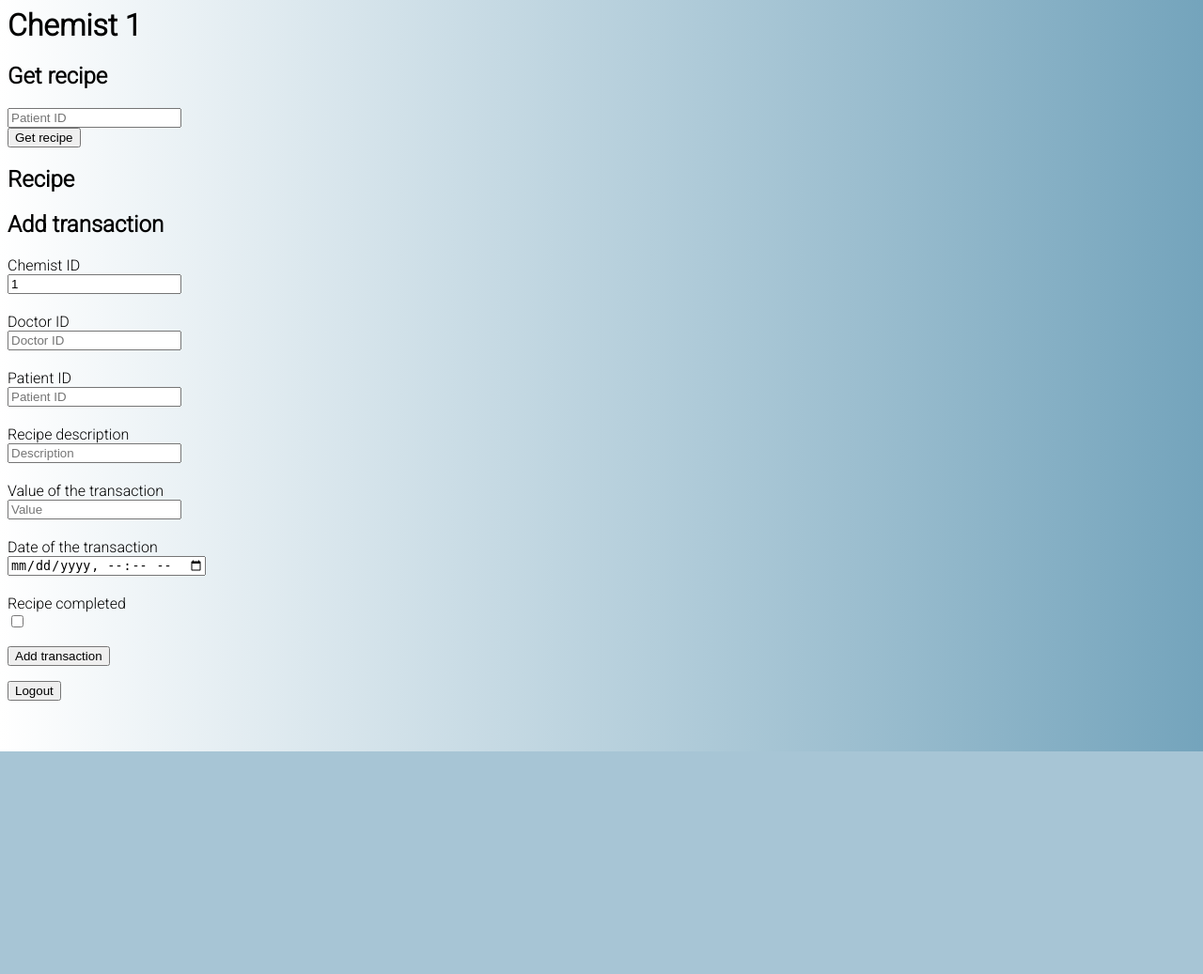
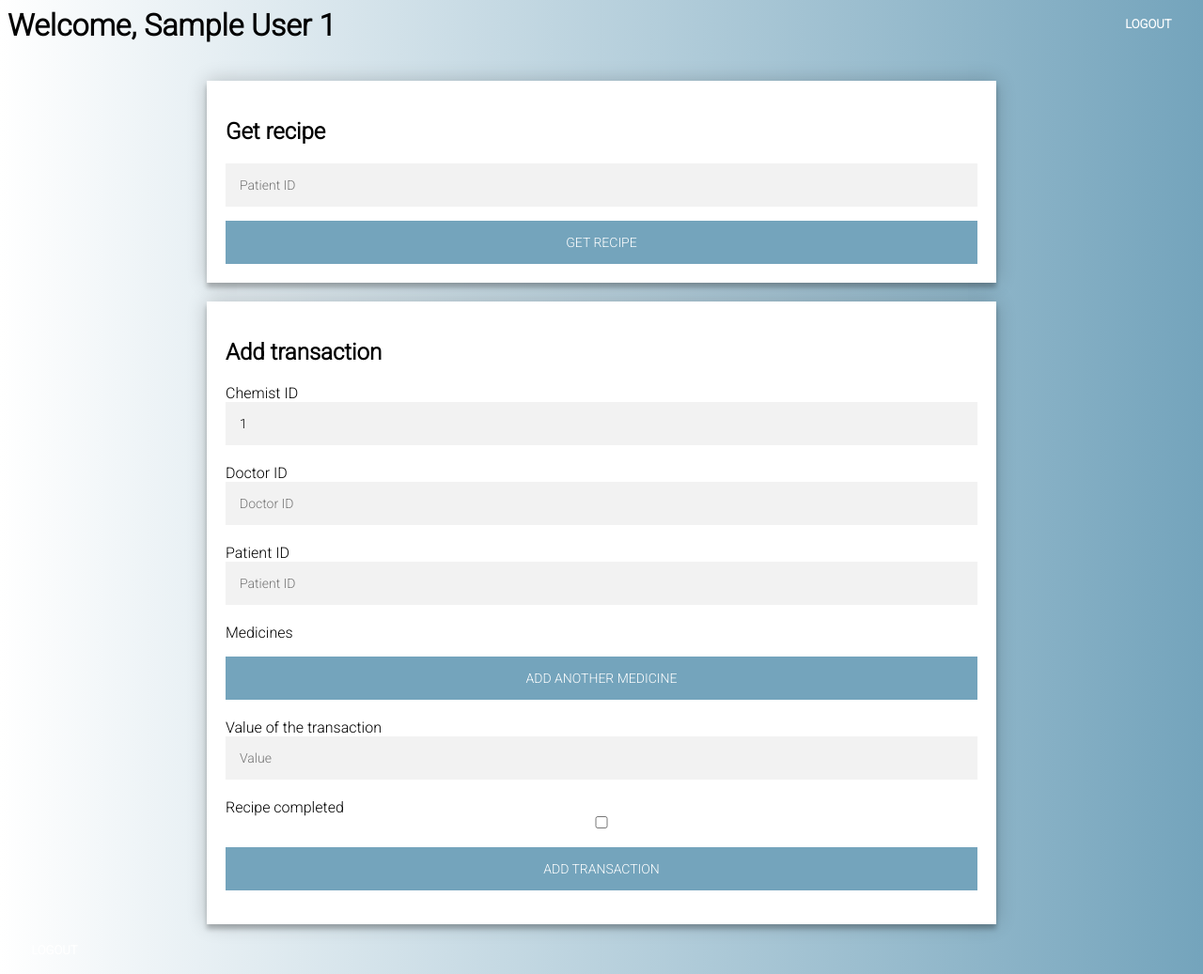
Before and after one commit to klarsongs/recipe-blockchain, a Flask app: template web-app/templates/user_page/chemist.html in a window 1280 px wide. Shown: the whole page at 94% size. Before the commit the page ends 800 px from the top, so only its background shows below. Run offline with Flask 2, Linux system fonts and the light colour scheme; the template is opened without the code that fills it: most values are stand-ins (such as "Sample title", 1, 10 or a date in 2020); some libraries are stand-ins or nearby versions.

Commit message:
Front end for chemist updated.

```diff
--- /dev/null
+++ b/web-app/static/css/chemist_style.css
@@ -0,0 +1,33 @@
+#recipe {
+    display: none;
+}
+
+#empty {
+    height: 0;
+}
+
+.section {
+    margin: 0 auto;
+    width: 800px;
+    background: white;
+    padding: 20px;
+    box-shadow: 0 0 20px 0 rgba(0, 0, 0, 0.2), 0 5px 5px 0 rgba(0, 0, 0, 0.24);
+    margin-bottom: 10px;
+}
+
+#inputAdd {
+    width: 780px;
+}
+
+input#inputAdd_text {
+    width: 66%;
+}
+
+input#medicine-quantity {
+    width: 27%;
+}
+
+#add_medicine_btn {
+    top: 12px;
+    right: -25px;
+}
--- a/web-app/static/js/chemist_script.js
+++ b/web-app/static/js/chemist_script.js
@@ -1,4 +1,101 @@
+// Remove li from list
+function myFunc(elem) {
+    let li = elem.parentNode;
+    li.parentNode.removeChild(li);
+}
+
 $(document).ready(function(){
+
+    $("#copy_recipe").click( function(event) {
+        var doc_ID = $('#recipe #read-recipe-elements-doctor').val();
+        var medicines = document.getElementById("read-recipe-elements-medicines").querySelectorAll(".medicine-name");
+        var quantities = document.getElementById("read-recipe-elements-medicines").querySelectorAll(".quantity-name");
+        var pat_ID = $('#get_recipe #patients_id').val();
+        $('#add_transaction .doctor_ID').val(doc_ID);
+
+        const myList = document.getElementById('read-recipe-elements-medicines');
+        var i;
+        for(i=0; i<medicines.length; i++) {
+            let myNewValue = medicines[i];
+            let myNewQuantity = quantities[i];
+
+            //Check if input have value or is empty
+            if(myNewValue == "" || myNewQuantity == ""){
+                alert("Medicine name and quantity must be entered");
+            }else{
+                // Here will Create Li tag and add it value from input
+                let newLi = document.createElement('li');
+                let elementNew = myList.appendChild(newLi);
+
+                elementNew.innerHTML = "<span class='recipe-elements' id='recipe-elements-medicine'><span class='recipe-elements-label'> Medicine: </span>" + "<span id='recipe-elements-medicine-val'>" + myNewValue + "</span></span>";
+
+                elementNew.innerHTML += "<span class='recipe-elements' id='recipe-elements-quantity'><span class='recipe-elements-label'> Quantity: </span>" + "<span id='recipe-elements-quantity-val'>" + myNewQuantity + "</span></span>";
+            }
+        }
+    });
+
+    /////
+    var date = new Date();
+    $('input[type=datetime-local]').val(new Date(date.getTime() - (date.getTimezoneOffset() * 60000)).toJSON().slice(0,19));
+    /////
+
+    const btnAddVl = document.getElementById('add_medicine_trans_btn');
+    const buttonAddText = document.getElementById('add_medicine_btn');
+    const inputValue = document.getElementById('inputAdd');
+    const myList = document.getElementById('medicine-list');
+    const inputValue_text = document.getElementById('inputAdd_text');
+    const quantity = document.getElementById('medicine-quantity');
+    const expiration_div = document.getElementById('empty');
+
+    // Show Input
+    if(btnAddVl) {
+        btnAddVl.addEventListener('click', () => {
+            if(inputValue.style.display == 'block') {
+                inputValue.style.display= 'none'
+                buttonAddText.style.display = 'none'
+                expiration_div.style.height = 0 + 'px';
+            }else {
+                inputValue.style.display= 'block'
+                buttonAddText.style.display = 'block'
+                expiration_div.style.height = 100 + 'px';
+            }
+        })
+    }
+
+    //STOP WEBSITE FROM REALOADING ACCIDENTALLY//
+    $("#add_medicine_btn").click( function(event) {
+        event.preventDefault();
+    });
+
+    $("#add_medicine_trans_btn").click( function(event) {
+    event.preventDefault();
+});
+    ////////////////////////////////////////////
+
+    buttonAddText.addEventListener('click', () => {
+
+        let myNewValue = inputValue_text.value;
+        let myNewQuantity = quantity.value;
+
+        //Check if input have value or is empty
+        if(myNewValue == "" || myNewQuantity == ""){
+            alert("Medicine name and quantity must be entered");
+        }else{
+            // Here will Create Li tag and add it value from input
+            let newLi = document.createElement('li');
+            let elementNew = myList.appendChild(newLi);
+
+            elementNew.innerHTML = "<span class='recipe-elements' id='recipe-elements-medicine'><span class='recipe-elements-label'> Medicine: </span>" + "<span id='recipe-elements-medicine-val'>" + myNewValue + "</span></span>";
+
+            elementNew.innerHTML += "<span class='recipe-elements' id='recipe-elements-quantity'><span class='recipe-elements-label'> Quantity: </span>" + "<span id='recipe-elements-quantity-val'>" + myNewQuantity + "</span></span>";
+
+            elementNew.innerHTML += "<span onclick='myFunc(this)' class='delete fa fa-trash-alt'></span>";
+
+            inputValue_text.value = "";
+            quantity.value = "";
+
+        }
+    });
 
     ////////TEST JSON - remove later /////////
     //    var data2 = {Key:"1", Record:{DoctorID:"1",Info:"",Limit:"1",PatientID:"1"}};
@@ -25,18 +122,33 @@ $(document).ready(function(){
 
             success: function (data) {
                 $('#get_recipe_btn').prop("disabled", false);
+                var div = document.getElementById('recipe');
+                div.style.display = 'block';
                 data = JSON.parse(data);  // change JSON string into object
                 data = data[data.length-1]  // get only the newest recipe (last entry) ????
                 var doc_id = data.Record.DoctorID;
                 var patient_id = data.Record.PatientID;
-                var info = data.Record.Info;
-                var element = document.getElementById("recipe");
-                element.innerHTML += "Doctor ID: " + doc_id + "<br />";
-                element.innerHTML += "Patient ID: " + patient_id + "<br />";
-                element.innerHTML += "Description: " + info;
-                document.getElementById("doctor_ID_trans").value = doc_id;
-                document.getElementById("patient_ID_trans").value = patient_id;
-                document.getElementById("recipe_description_trans").value = info;
+                var list_of_medicines = data.Record.Medicines.Name; //should include medicine name
+                var list_of_quantities = data.Record.Medicines.Quantity; //should include quantity for each medicine
+                var expiration_date = data.Record.ExpirationDate;
+
+                $('#read-recipe-elements-doctor').val(doc_id);
+                $('#read-recipe-elements-expiration').val(expiration_date);
+
+                var ul = document.getElementById('read-recipe-elements-medicines');
+                var i;
+                for (i = 0; list_of_medicines.length; i++) {
+                    var li = document.createElement("li");
+                    var medicine = document.createElement("span");
+                    medicine.className = "medicine-name";
+                    var quantity = document.createElement("span");
+                    quantity.className = "quantity-name";
+                    medicine.appendChild(document.createTextNode(list_of_medicines[i]));
+                    quantity.appendChild(document.createTextNode(list_of_quantities[i]));
+                    li.appendChild(medicine);
+                    li.appendChild(quantity);
+                    ul.appendChild(li);
+                }
             },
 
             error: function (e) {
@@ -48,24 +160,30 @@ $(document).ready(function(){
         return false;
     });
 
+    //NEEDS REFINEMENT
     $('#add_transaction_btn').click(function(){
         var chemistID_val = $('#add_transaction .chemist_ID').val();
         var doctorID_val = $('#add_transaction .doctor_ID').val();
         var patientID_val = $('#add_transaction .patient_ID').val();
-        var description_val = $('#add_transaction .recipe_description').val();
+        var medicines_vals = document.getElementById("medicine-list").querySelectorAll("#transaction-elements-medicine-vals");
+        var quantity_vals = document.getElementById("medicine-list").querySelectorAll("#transaction-elements-quantity-vals");
         var value_val = $('#add_transaction .value').val();
-        var date_val = $('#add_transaction .date').val();
         var status_val = $('#add_transaction .status').is(":checked") ? "Completed" : "Not completed";
+
+        var date = new Date();
+        var date_val = new Date(date.getTime() - (date.getTimezoneOffset() * 60000)).toJSON().slice(0,19)
 
         const obj = {
             "ChemistID": chemistID_val,
             "DoctorID": doctorID_val,
             "PatientID": patientID_val,
-            "Description": description_val,
+            "Medicine": medicine_vals, //IS ADDING MULTIPLE MEDICINES POSSIBLE?
+            "MedicineQuantity": quantity_vals,
             "Value": value_val,
             "Date": date_val,
             "Status": status_val
         }
+
 
         // Disable submit button (to prevent multiplication of requests)
         $('#add_transaction_btn').prop("disabled", true);
--- a/web-app/templates/user_page/chemist.html
+++ b/web-app/templates/user_page/chemist.html
@@ -2,21 +2,32 @@
     <head>
         <script src="https://ajax.aspnetcdn.com/ajax/jQuery/jquery-3.3.1.min.js"></script>
         <link rel="stylesheet" type="text/css" href="static/css/login_style.css">
+        <link rel="stylesheet" type="text/css" href="static/css/doctor_style.css">
+        <link rel="stylesheet" type="text/css" href="static/css/chemist_style.css">
+        <link rel="stylesheet" href="https://use.fontawesome.com/releases/v5.6.1/css/all.css" integrity="sha384-gfdkjb5BdAXd+lj+gudLWI+BXq4IuLW5IT+brZEZsLFm++aCMlF1V92rMkPaX4PP" crossorigin="anonymous">
         <script src="static/js/main_script.js"></script>
         <script src="static/js/chemist_script.js"></script>
     </head>
     <body>
         <div class="index-page">
-  <h1>Chemist {{id}}</h1>
-  <div id="get_recipe" style="display: block; margin-bottom: 20px;">
+            <button id="logout" style="float: right">Logout</button>
+            <h1>Welcome, {{FirstName}} {{LastName}} {{id}}</h1> <br/>
+            <div id="get_recipe" class="section" style="display: block; margin-bottom: 20px;">
                 <h2>Get recipe</h2>
                 <input type="number" id="patients_id" placeholder="Patient ID">
-        <button id="get_recipe_btn">Get recipe</button>
+                <button type="button" id="get_recipe_btn">Get recipe</button>
             </div>
-  <div id="recipe">
+            <div id="recipe" class="section">
                 <h2>Recipe</h2>
+                <h3>Doctor ID</h3>
+                <input type="number" class="read-recipe-elements" id="read-recipe-elements-doctor" readonly>
+                <h3>Medicines</h3>
+                <ul class="read-recipe-elements" id="read-recipe-elements-medicines"></ul>
+                <h3>Expiration date</h3>
+                <input type="date" class="read-recipe-elements" id="read-recipe-elements-expiration" readonly>
+                <button id="copy_recipe" type="button">Copy to transaction</button>
             </div>
-  <div id="add_transaction">
+            <div id="add_transaction" class="section">
                 <h2>Add transaction</h2>
                 <form class="add_transaction_form" id="add_transaction_form">
                     <label for="chemist_ID">
@@ -32,22 +43,25 @@
                         <input type="number" placeholder="Patient ID" class="patient_ID" id="patient_ID_trans"/>
                     </label>
                     <label for="recipe_description_trans">
-          Recipe description
-            <input type="text" placeholder="Description" class="recipe_description" id="recipe_description_trans"/>
+                        Medicines
+                        <ul id="medicine-list"></ul>
+                        <button id="add_medicine_trans_btn" type="button">Add another medicine</button>
+                        <div id="inputAdd">
+                            <input type="text" id="inputAdd_text" placeholder="Write one medicine...">
+                            <input type="text" id="medicine-quantity" placeholder="Quantity...">
+                            <button id="add_medicine_btn" type="button">Add</button>
+                        </div>
                     </label>
+                    <div id="empty"></div>
                     <label for="value">
                         Value of the transaction
                         <input type="number" placeholder="Value" class="value" id="value"/>
-      </label>
-      <label for="date">
-          Date of the transaction
-            <input type="datetime-local" placeholder="Date" class="date" id="date"/>
                     </label>
                     <label for="status">
                         Recipe completed
                         <input type="checkbox" value="Completed" class="status" id="status"/>
                     </label>
-      <button id="add_transaction_btn">Add transaction</button>
+                    <button id="add_transaction_btn" type="button">Add transaction</button>
                 </form>
             </div>
             <div>
```
Lines whose indentation alone changed are shown as unchanged.
